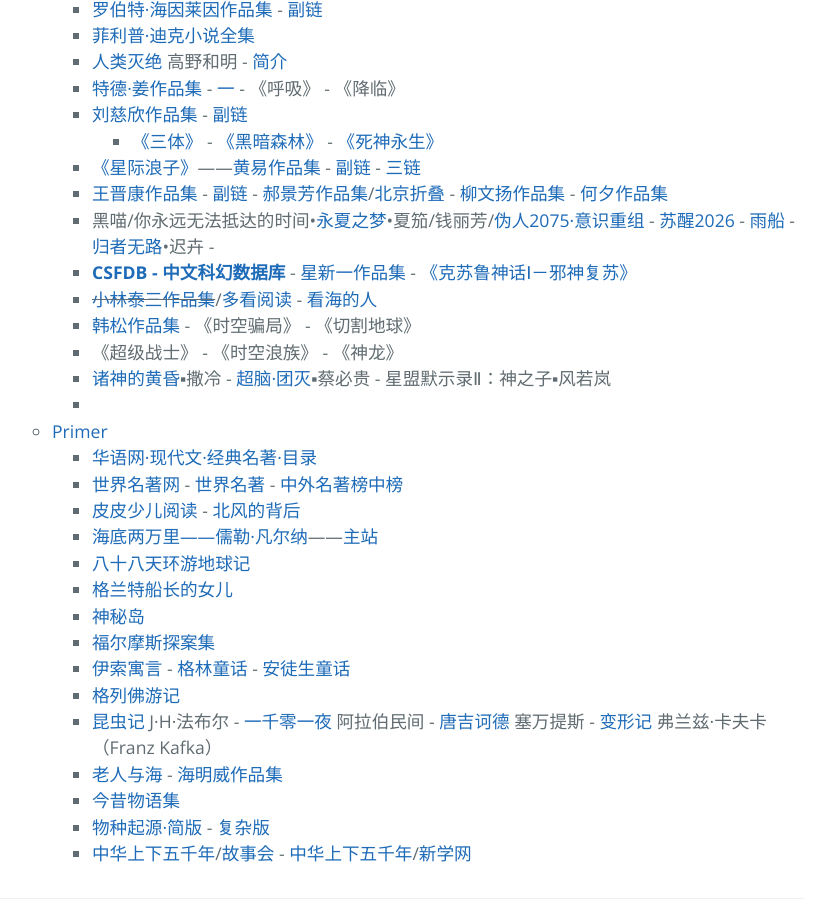
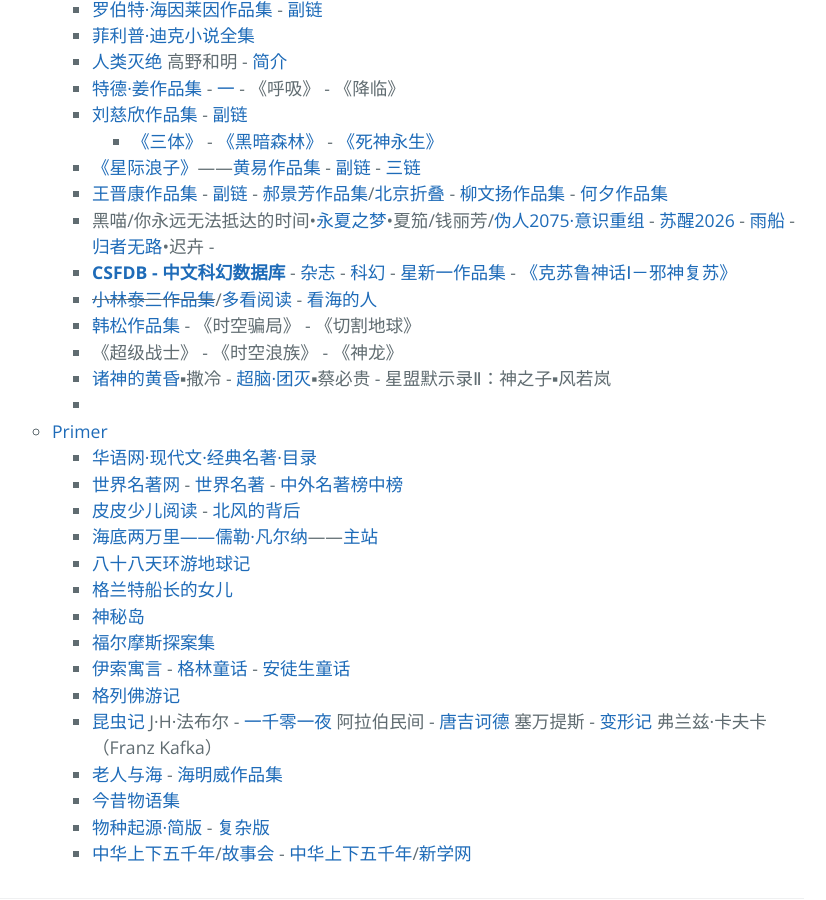
Before and after one commit to AmbroseRen/test, a Jekyll site: the page built from Library/BookListsOne.md, in a window 1280 px wide and 900 px high, scrolled down 5944 px. Shown: the whole window, without its empty margins (252-1078 px from the left). Built offline with Jekyll 4.4.1, drawn with Linux system fonts in a browser that asks for light colours; our own code applies the rules of GitHub Pages for plain Markdown files; the repository's description, which GitHub fills in, is left out.

Commit message:
Update BookListsOne.md

```diff
--- a/Library/BookListsOne.md
+++ b/Library/BookListsOne.md
@@ -317,7 +317,7 @@
                     <li><a href="http://www.huangyixiaoshuo.com/0/499/">《星际浪子》</a>——<a href="http://www.huangyixiaoshuo.com/author/499/">黄易作品集</a> - <a href="https://www.kanunu8.com/files/writer/187.html">副链</a>  -  <a href="http://huangyi.zuopinj.com/">三链</a></li>
 		    <li><a href="https://www.kanunu8.com/files/writer/6619.html">王晋康作品集</a> - <a href="http://wangjinkang.zuopinj.com/">副链</a> - <a href="http://www.00txt.com/zuojia/haojingfang/">郝景芳作品集</a>/<a href="https://www.kunnu.com/zhedie/">北京折叠</a> - <a href="https://www.kanunu8.com/files/writer/6562.html">柳文扬作品集</a> - <a href="https://www.kanunu8.com/files/writer/6561.html">何夕作品集</a></li>
 		    <li>黑喵/你永远无法抵达的时间•<a href="https://m.daaixs.com/d2Ae/list.html">永夏之梦</a>•夏笳/钱丽芳/<a href="https://hao9088.com/txt/11101.html">伪人2075·意识重组</a> - <a href="https://www.99csw.com/article/11990.htm">苏醒2026</a> - <a href="https://9.guozhi.org/article/10764.htm">雨船</a> - <a href="https://www.sto.cx/book-27479-1.html">归者无路</a>•迟卉 - <a href=""></a></li>
-			<li><b><a href="https://csfdb.scifi-wiki.com/magazines/1/issues/421">CSFDB - 中文科幻数据库</a></b> - <a href="https://www.kanunu8.com/book3/6462/index.html">星新一作品集</a> - <a href="http://www.dushu369.com/qtyd/xsfs/">《克苏鲁神话Ⅰ－邪神复苏》</a></li>
+			<li><b><a href="https://csfdb.scifi-wiki.com/magazines/1/issues/421">CSFDB - 中文科幻数据库</a></b> - <a href="https://www.fuyoutech.club/">杂志</a> - <a href="https://www.fuyoutech.club/web/mag_detail/5965">科幻</a> - <a href="https://www.kanunu8.com/book3/6462/index.html">星新一作品集</a> - <a href="http://www.dushu369.com/qtyd/xsfs/">《克苏鲁神话Ⅰ－邪神复苏》</a></li>
 		    <li><del><a href="http://www.yueleshow.com/author/855/">小林泰三作品集</a></del>/<a href="https://www.duokan.com/author/73525/1-1">多看阅读</a> - <a href="http://www.shunong.com/gw/9245/">看海的人</a></li>
                     <li><a href="https://www.kanunu8.com/files/writer/6492.html">韩松作品集</a> - 《时空骗局》 - 《切割地球》</li>
 		    <li>《超级战士》 - 《时空浪族》 - 《神龙》</li>
```
